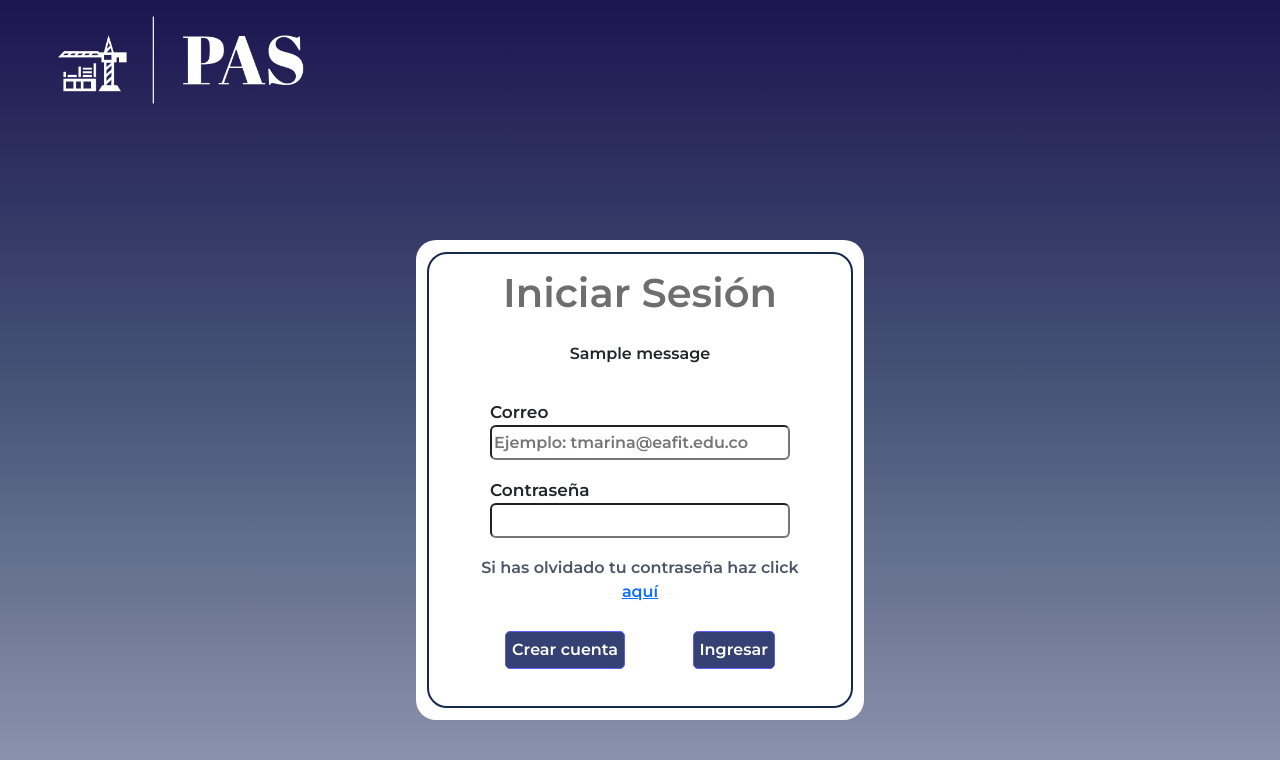
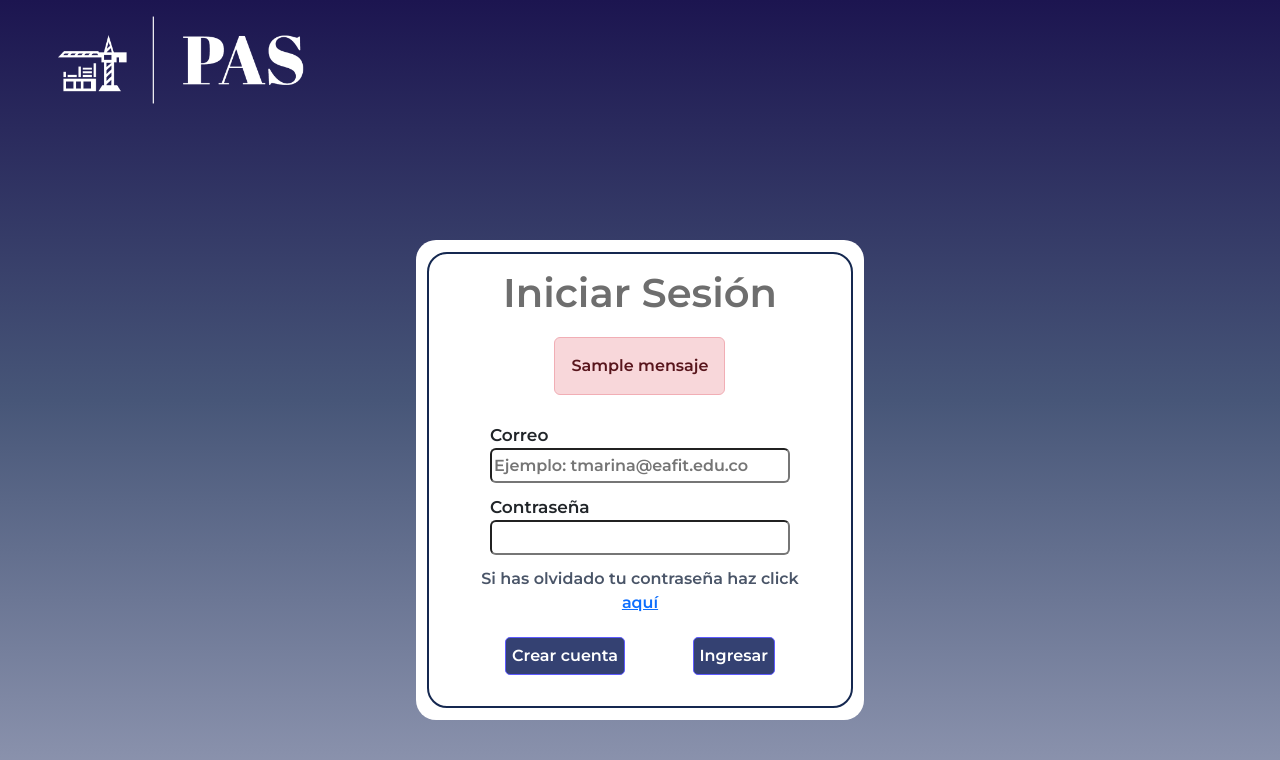
Before and after one commit to tmarina1/ReponP2, a Django app: template repon/autenticacion/templates/autenticacion/inicioSesion.html in a window 1280 px wide. Shown: the top 760 px of the page. Run offline with Django 4.2, Linux system fonts and the light colour scheme; the template is opened without the code that fills it: most values are stand-ins (such as "Sample title", 1, 10 or a date in 2020); one stand-in notice (Sample message) is shown.

Commit message:
Lógica inicio de sesión admin

```diff
--- a/repon/autenticacion/templates/autenticacion/inicioSesion.html
+++ b/repon/autenticacion/templates/autenticacion/inicioSesion.html
@@ -19,10 +19,8 @@
                 <form method="post">
                     {% csrf_token %}
                     <div class="flexDivColumn">
-                        {% if messages %}
-                            {% for message in messages %}
-                                <p> {{ message }}</p>
-                            {% endfor %}
+                        {% if mensaje %}
+                            <p class="alert alert-danger" role="alert"> {{ mensaje }}</p>
                         {% endif %}
                         <div class="containerInput">
                             <label>Correo</label>
```
Also changed, not shown: repon/autenticacion/views.py (+14 -3 lines), repon/db.sqlite3.
